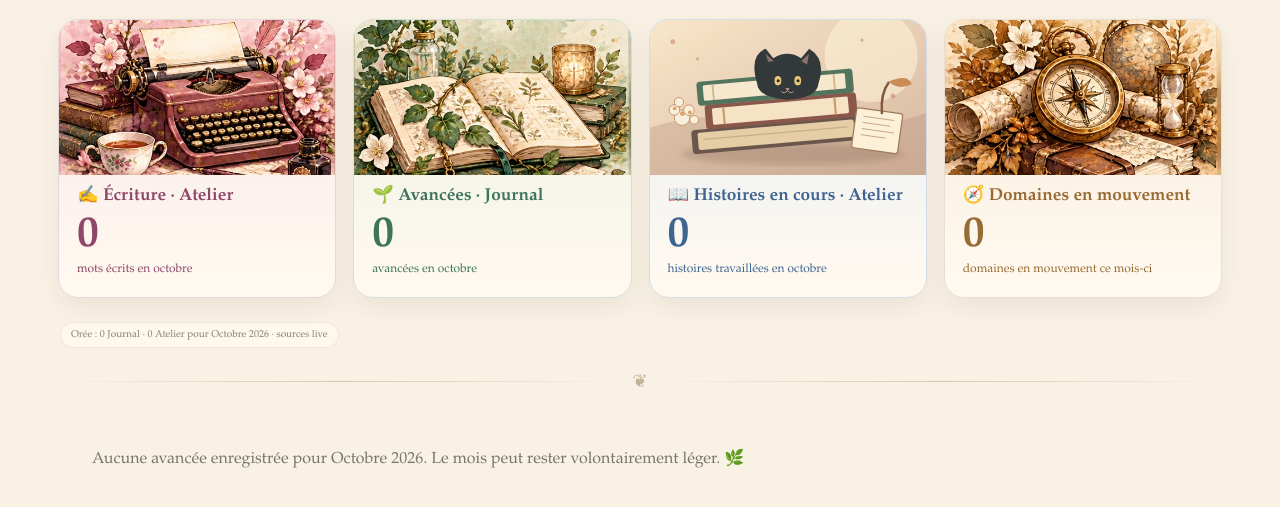
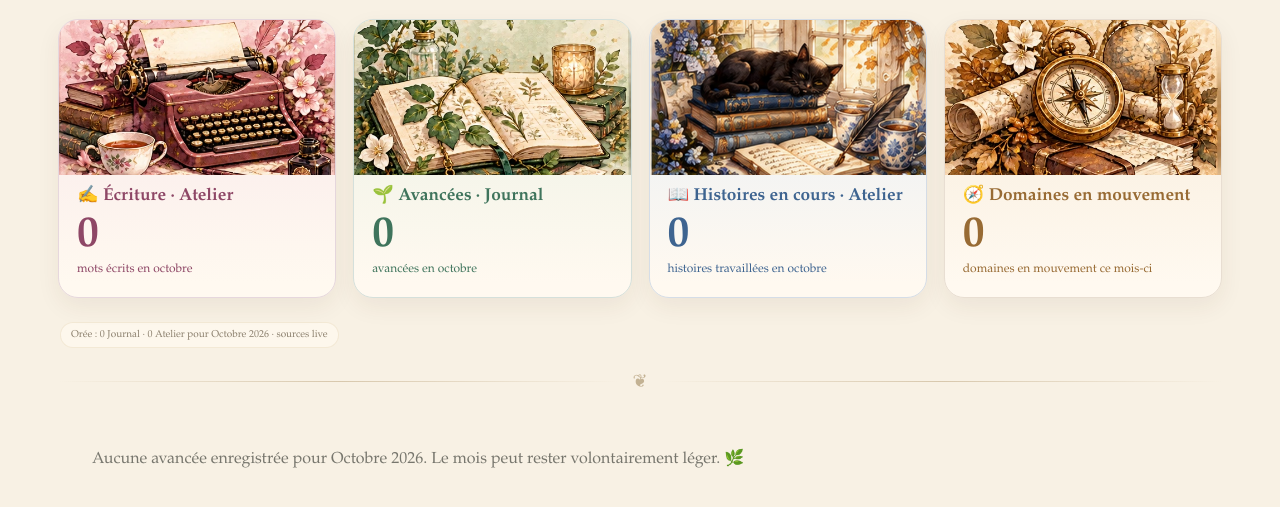
Before and after one commit to cordeliawnoble/or-e, a plain HTML site: page index.html in a window 1280 px wide. Shown: the part 223-730 px from the top of the page. Drawn offline with nearby package versions, Linux system fonts and the light colour scheme.

Commit message:
Pointer la carte Histoires en cours vers son aquarelle bleue JPG

```diff
--- a/index.html
+++ b/index.html
@@ -873,7 +873,7 @@ body{background:var(--oree-parchment)!important;background-image:none!important}
 <div class="oree-kpi-row">
 <div class="oree-kpi oree-kpi-writing"><img alt="" class="oree-kpi-art" decoding="async" loading="eager" src="assets/compteur_ecriture.webp"/><div class="label">✍️ Écriture · Atelier</div><strong id="homeWords">0</strong><small id="homeWordsLabel">mots écrits en octobre</small></div>
 <div class="oree-kpi oree-kpi-journal"><img alt="" class="oree-kpi-art" decoding="async" loading="eager" src="assets/compteur_avancees.webp"/><div class="label">🌱 Avancées · Journal</div><strong id="homeJournalCount">0</strong><small id="homeJournalLabel">avancées en octobre</small></div>
-<div class="oree-kpi oree-kpi-com oree-kpi-stories"><img alt="" class="oree-kpi-art" decoding="async" loading="eager" src="assets/compteur_histoires.svg"/><div class="label">📖 Histoires en cours · Atelier</div><strong id="homeStoriesCount">0</strong><small id="homeStoriesLabel">histoires travaillées ce mois-ci</small></div>
+<div class="oree-kpi oree-kpi-com oree-kpi-stories"><img alt="" class="oree-kpi-art" decoding="async" loading="eager" src="assets/compteur_histoires_oree.jpg"/><div class="label">📖 Histoires en cours · Atelier</div><strong id="homeStoriesCount">0</strong><small id="homeStoriesLabel">histoires travaillées ce mois-ci</small></div>
 <div class="oree-kpi oree-kpi-domains"><img alt="" class="oree-kpi-art" decoding="async" loading="eager" src="assets/compteur_domaines.webp"/><div class="label">🧭 Domaines en mouvement</div><strong id="homeDomainCount">0</strong><small>domaines en mouvement ce mois-ci</small></div>
 </div>
 <div id="homeDataStatus" style="font-size:11px;color:#7b786b;margin:7px 2px 14px">Journal : connexion en cours…</div>
```
